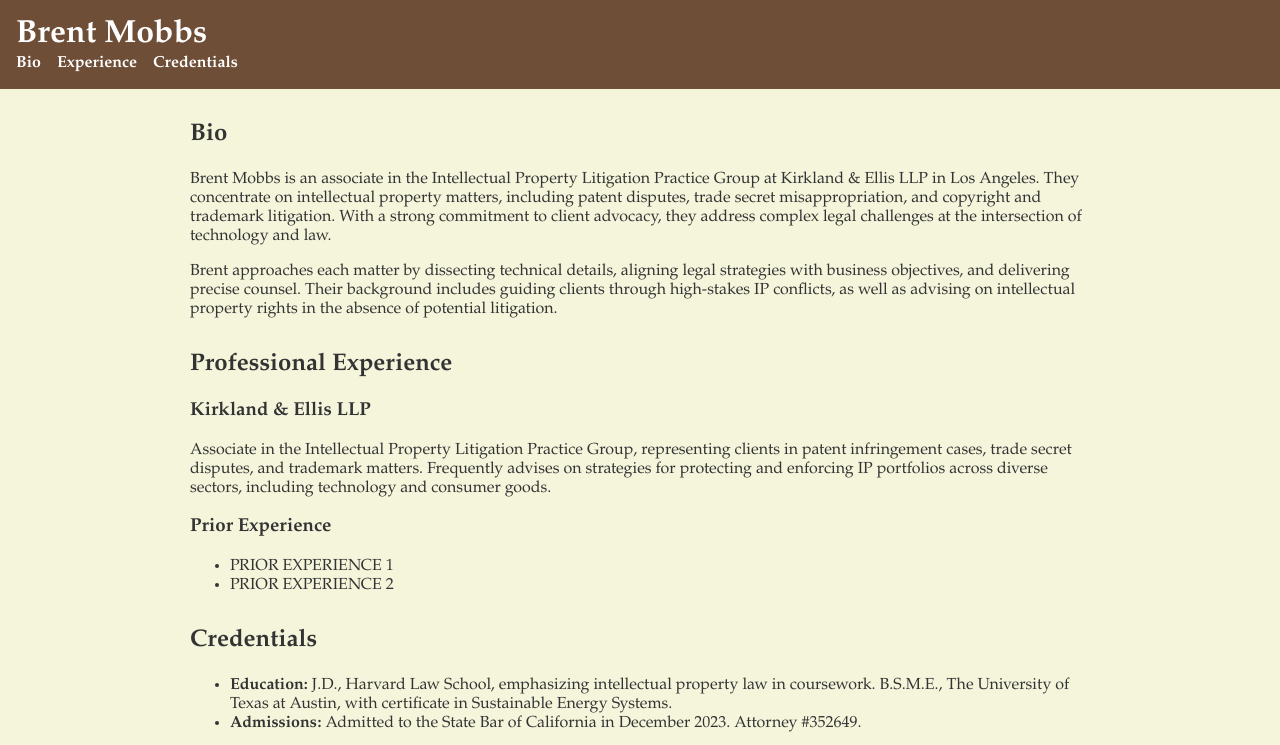
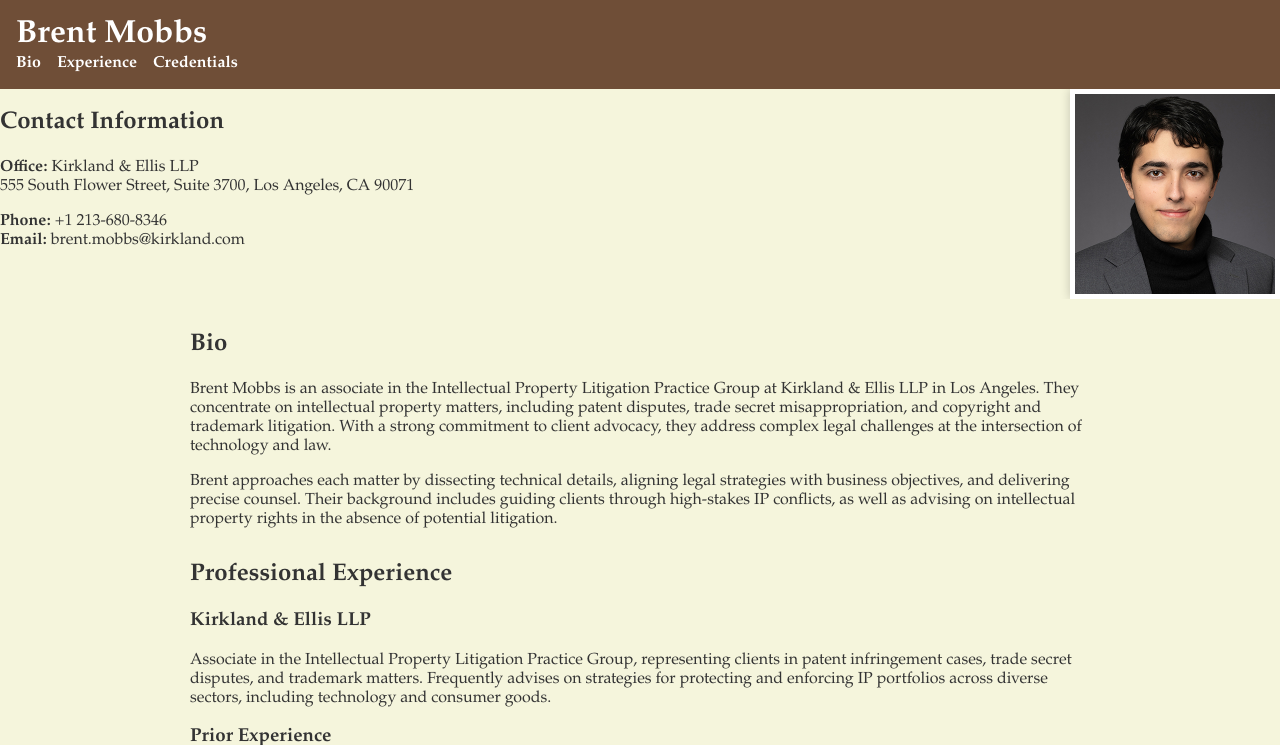
Before and after one commit to brentmobbs/brentmobbs.github.io, a Jekyll site: the page index.html, which Jekyll copies as it is, in a window 1280 px wide. Shown: the top 745 px of the page. Built offline with Jekyll 4.4.1, drawn with Linux system fonts in a browser that asks for light colours; some of the changed text lies outside the part shown; grey boxes are pictures that could not be loaded.

Commit message:
Update index.html

```diff
--- a/index.html
+++ b/index.html
@@ -16,6 +16,22 @@
       </ul>
     </nav>
   </header>
+
+  <!-- Photo & Contact in a right-floated aside -->
+  <aside id="profile">
+    <img src="assets/mobbs-brent.jpg" alt="Brent Mobbs" class="profile-photo">
+    <div class="contact-block">
+      <h2>Contact Information</h2>
+      <p>
+        <strong>Office:</strong> Kirkland & Ellis LLP<br>
+        555 South Flower Street, Suite 3700, Los Angeles, CA 90071
+      </p>
+      <p>
+        <strong>Phone:</strong> +1 213-680-8346<br>
+        <strong>Email:</strong> brent.mobbs@kirkland.com
+      </p>
+    </div>
+  </aside>
 
   <main>
     <!-- Bio Section -->
@@ -55,20 +71,6 @@
         </li>
       </ul>
     </section>
-
-    <!-- Photo & Contact Section -->
-    <section id="profile">
-      <img src="assets/brentmobbs.jpg" alt="Brent Mobbs" class="profile-photo">
-      <h2>Contact Information</h2>
-      <p>
-        <strong>Office:</strong> Kirkland & Ellis LLP
-        555 South Flower Street, Suite 3700, Los Angeles, CA 90071
-      </p>
-      <p>
-        <strong>Phone:</strong> +1 213-680-8346
-        <strong>Email:</strong> brent.mobbs@kirkland.com
-      </p>
-    </section>
   </main>
 
   <footer>
```
